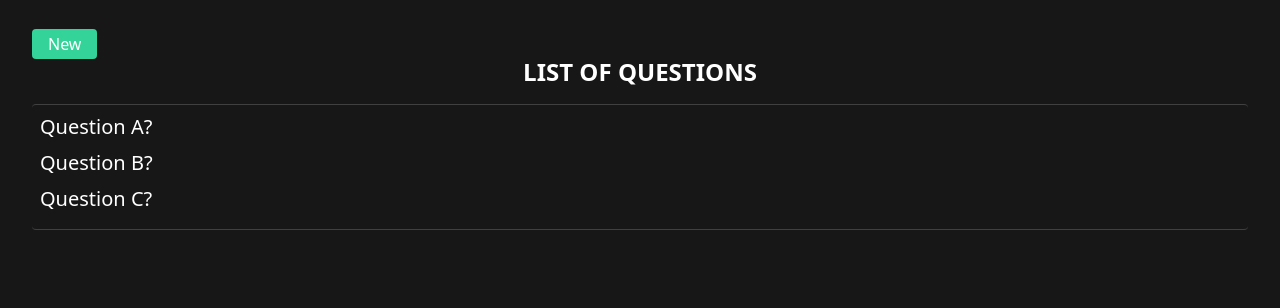
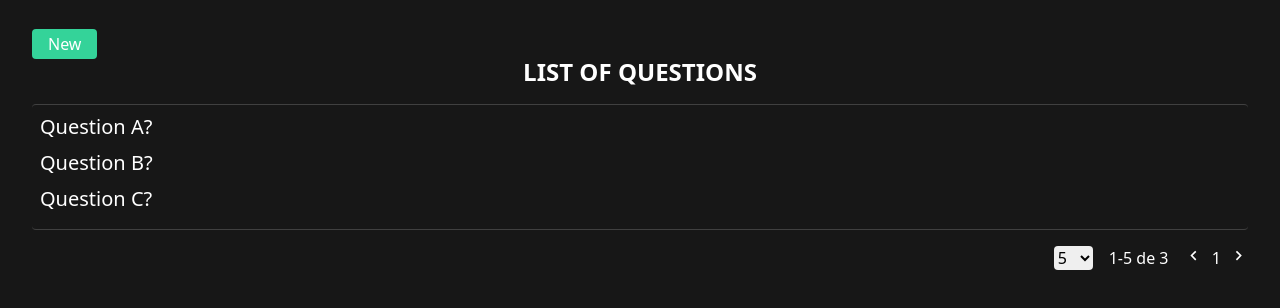
Before and after one commit to matheuscruzhen/redux-toolkit-ts-questions-app, a React (Vite) app: page /questions in a window 1280 px wide. Shown: the top 308 px of the page. Built offline with nearby package versions, Linux system fonts and the light colour scheme; data requests are answered from the project's data file.

Commit message:
add pagination to list component

```diff
--- a/package.json
+++ b/package.json
@@ -14,6 +14,8 @@
     "axios": "^0.27.2",
     "react": "^18.2.0",
     "react-dom": "^18.2.0",
+    "react-icons": "^4.4.0",
+    "react-paginate": "^8.1.3",
     "react-redux": "^8.0.2",
     "react-router-dom": "^6.3.0"
   },
--- /dev/null
+++ b/src/components/Pagination.tsx
@@ -0,0 +1,74 @@
+import React from "react";
+import ReactPaginate from "react-paginate";
+import { MdNavigateBefore, MdNavigateNext } from "react-icons/md";
+
+interface Props {
+  rows: number;
+  pageCount: number;
+  rowsPerPage: number;
+  setRowsPerPage: React.Dispatch<React.SetStateAction<number>>;
+  pageNumber: number;
+  handlePageClick: (page: { selected: number }) => void;
+}
+
+const index: React.FC<Props> = ({
+  handlePageClick,
+  pageCount,
+  pageNumber,
+  rows,
+  rowsPerPage,
+  setRowsPerPage,
+}: Props) => {
+  function displayRows() {
+    return (
+      <p className="mx-4">
+        <span>{rowsPerPage * pageNumber + 1}</span>-
+        <span>
+          {pageNumber === 0
+            ? rowsPerPage
+            : rowsPerPage * pageNumber + rowsPerPage > rows
+            ? rows
+            : rowsPerPage * pageNumber + rowsPerPage}
+        </span>
+        <span> de </span>
+        {rows}
+      </p>
+    );
+  }
+
+  return (
+    <div className="mt-4 flex flex-row w-full justify-end">
+      <span className="h-full flex flex-row">
+        <span>
+          <select
+            className="text-black rounded"
+            onChange={(e) => setRowsPerPage(+e.target.value)}
+          >
+            <option value={5}>5</option>
+            <option value={10}>10</option>
+            <option value={15}>15</option>
+          </select>
+        </span>
+        <span>{displayRows()}</span>
+      </span>
+      <ReactPaginate
+        className="flex flex-row h-full  justify-center content-center"
+        previousLabel={<MdNavigateBefore size={"1.2rem"} />}
+        nextLabel={<MdNavigateNext size={"1.2rem"} />}
+        breakLabel={"..."}
+        pageRangeDisplayed={2}
+        pageCount={pageCount}
+        onPageChange={handlePageClick}
+        containerClassName={"bg-slate-500"}
+        previousClassName={"previousBtn"}
+        nextClassName={"nextBtn"}
+        pageClassName={"mx-2"}
+        disabledClassName={"disabledBtn"}
+        activeClassName={"activeBtn"}
+        pageLinkClassName={"linkBtn"}
+      />
+    </div>
+  );
+};
+
+export default index;
--- a/src/features/questions/List.tsx
+++ b/src/features/questions/List.tsx
@@ -1,5 +1,6 @@
-import React, { useEffect } from "react";
+import React, { useEffect, useState } from "react";
 import { Link } from "react-router-dom";
+import Pagination from "../../components/Pagination";
 
 import { useAppDispatch, useAppSelector } from "../../common/hooks";
 import {
@@ -15,6 +16,11 @@ const List: React.FC = () => {
   const questionsStatus = useAppSelector(getQuestionsStatus);
   const error = useAppSelector(getQuestionsError);
 
+  const [pageNumber, setPageNumber] = useState(0);
+  const [rowsPerPage, setRowsPerPage] = useState(5);
+  const pagesVisited = pageNumber * rowsPerPage;
+  const pageCount = Math.ceil(questions.length / rowsPerPage);
+
   const classes = {
     container: "h-screen p-8 bg-neutral-900 text-white",
     heading: "text-2xl text-center font-semibold uppercase mb-4",
@@ -29,9 +35,15 @@ const List: React.FC = () => {
     }
   }, [questionsStatus, dispatch]);
 
+  const handlePageClick = (selectedPage: { selected: number }) => {
+    setPageNumber(selectedPage.selected);
+  };
+
   let content;
   if (questionsStatus === "succeeded") {
-    content = questions.map((question) => (
+    content = questions
+      .slice(pagesVisited, pagesVisited + rowsPerPage)
+      .map((question) => (
         <Link
           className={classes.listElement}
           key={question._id}
@@ -52,6 +64,14 @@ const List: React.FC = () => {
       </Link>
       <p className={classes.heading}>List Of Questions</p>
       <ul className={classes.list}>{content}</ul>
+      <Pagination
+        rows={questions.length}
+        pageCount={pageCount}
+        pageNumber={pageNumber}
+        rowsPerPage={rowsPerPage}
+        setRowsPerPage={setRowsPerPage}
+        handlePageClick={handlePageClick}
+      />
     </div>
   );
 };
```
Also changed, not shown: 1 other file (tests, documents, lock files or other folders). Lines whose indentation alone changed are shown as unchanged.
